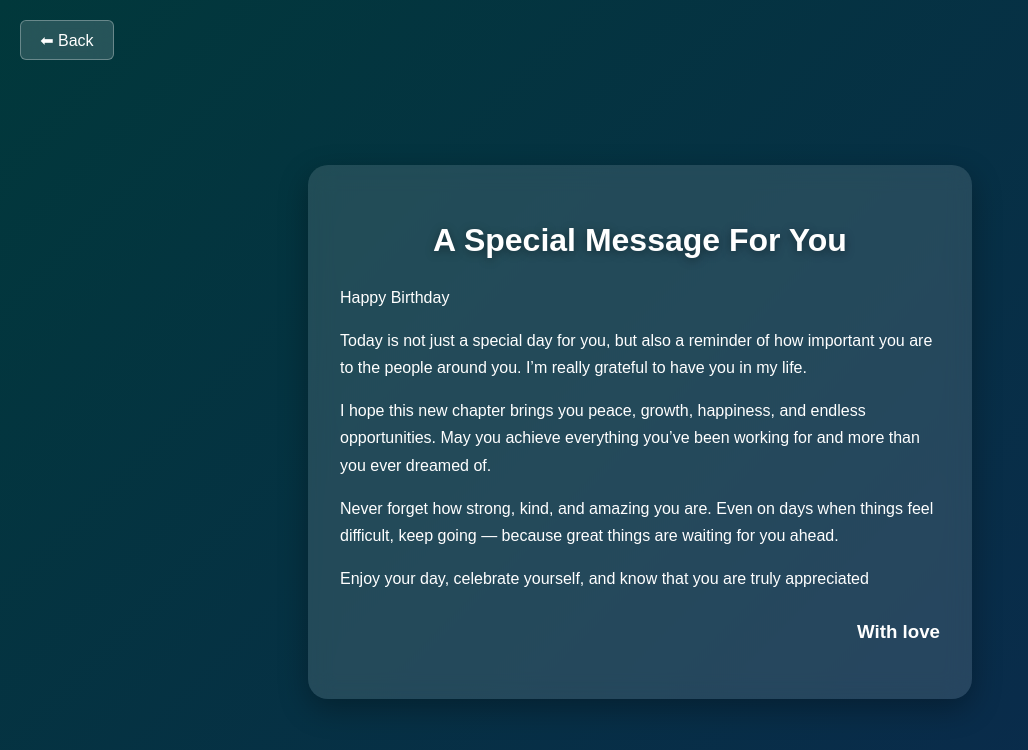
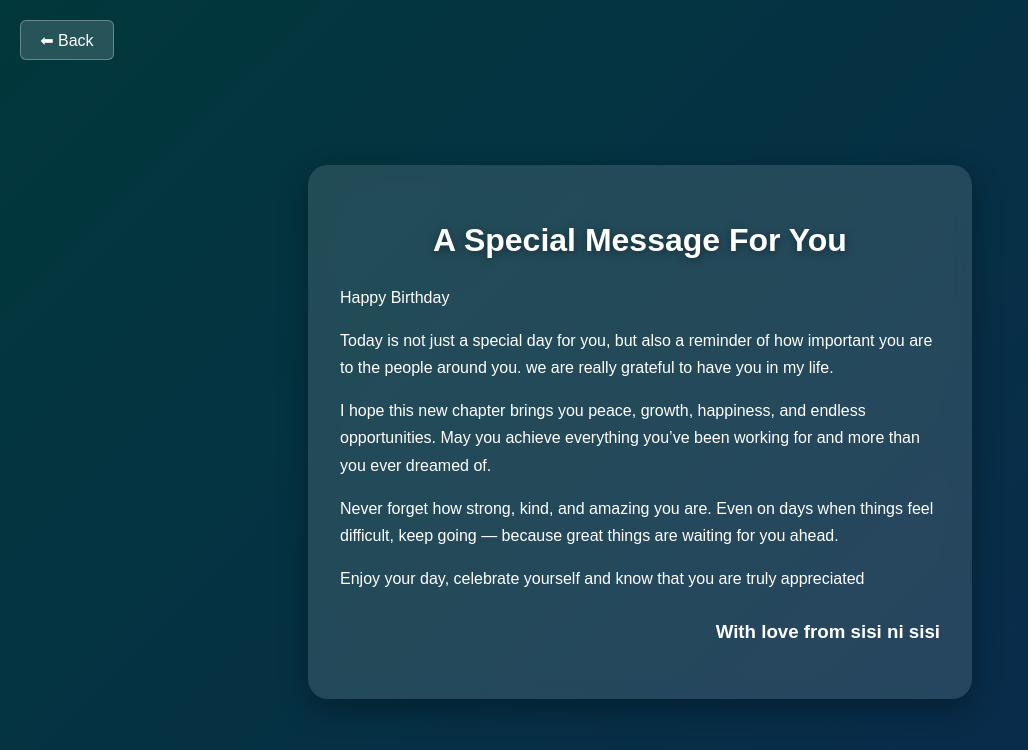
Before and after one commit to fredmallin/birthday, a React (Vite) app in the folder my-app/: page /message in a window 1280 px wide. Shown: the top 750 px of the page, without its empty margins (0-1028 px from the left). Built offline with nearby package versions, Linux system fonts and the light colour scheme.

Commit message:
initialize my project

```diff
--- a/my-app/src/pages/MessagePage.jsx
+++ b/my-app/src/pages/MessagePage.jsx
@@ -16,7 +16,7 @@ function MessagePage() {
 
         <p>
           Today is not just a special day for you, but also a reminder of how
-          important you are to the people around you. I’m really grateful to
+          important you are to the people around you. we are really grateful to
           have you in my life.
         </p>
 
@@ -33,11 +33,11 @@ function MessagePage() {
         </p>
 
         <p>
-          Enjoy your day, celebrate yourself, and know that you are truly
+          Enjoy your day, celebrate yourself and know that you are truly
           appreciated
         </p>
 
-        <h3>With love </h3>
+        <h3>With love from sisi ni sisi </h3>
       </div>
     </div>
   );
```
